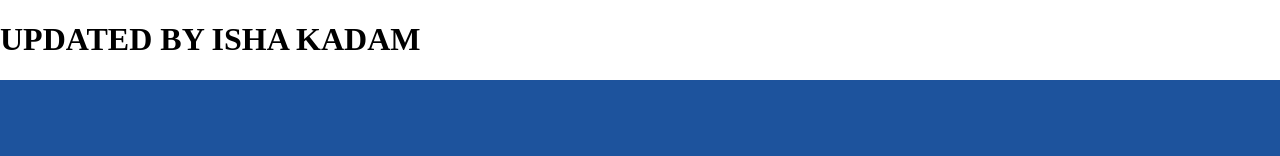
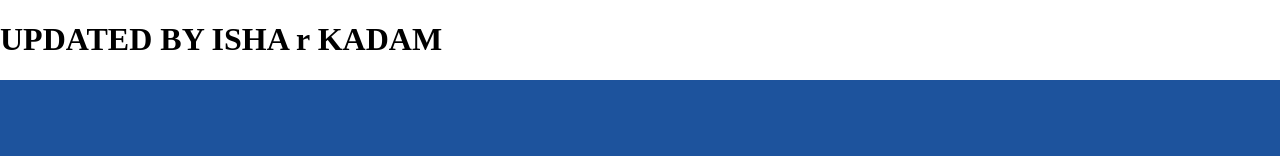
Before and after one commit to ishakadam25/demo2, a plain HTML site: page index.html in a window 1280 px wide. Shown: the top 156 px of the page. Drawn offline with Linux system fonts and the light colour scheme.

Commit message:
please commit

```diff
--- a/index.html
+++ b/index.html
@@ -7,7 +7,7 @@
 </head>
 
 <body>
-<h1>UPDATED BY ISHA KADAM</h1>
+<h1>UPDATED BY ISHA r  KADAM</h1>
     <div class="main-container">
         <div class="cloud-image">
             <img src="img/successCloudNew.svg" />
```
